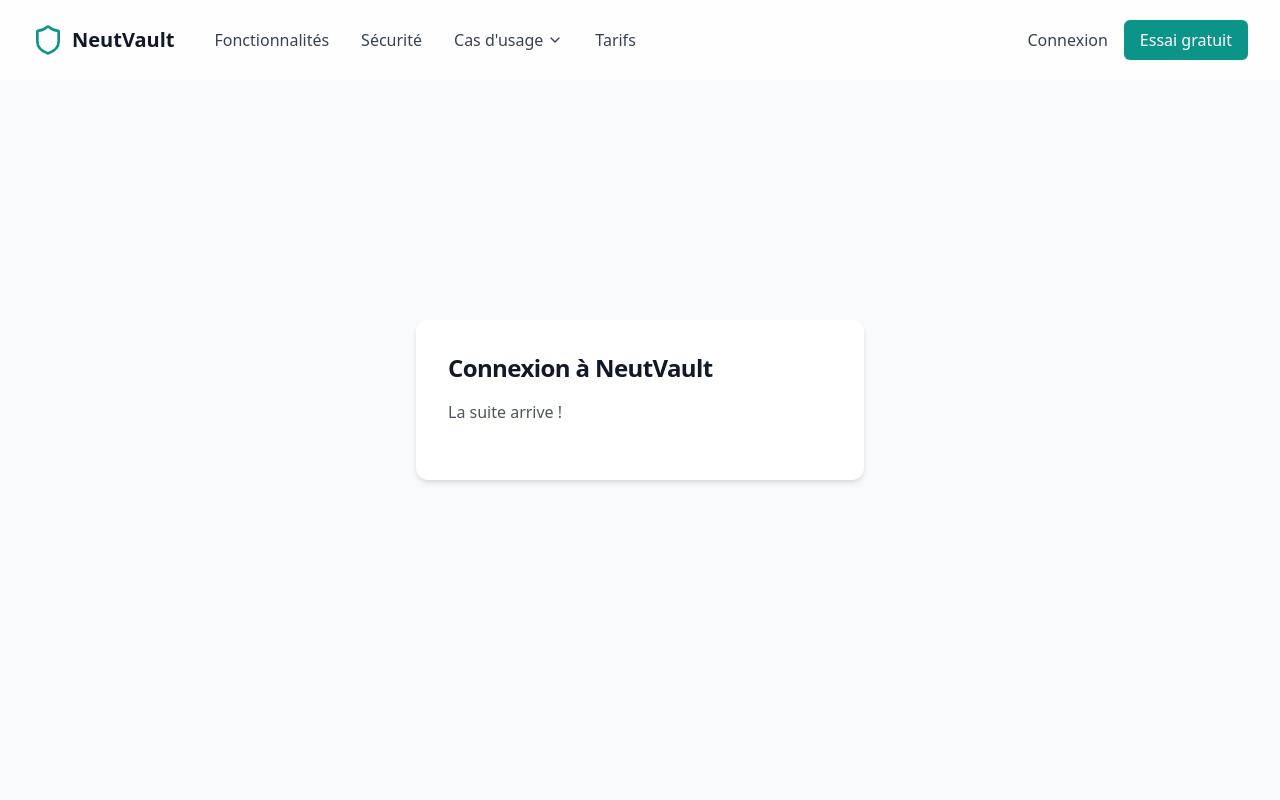
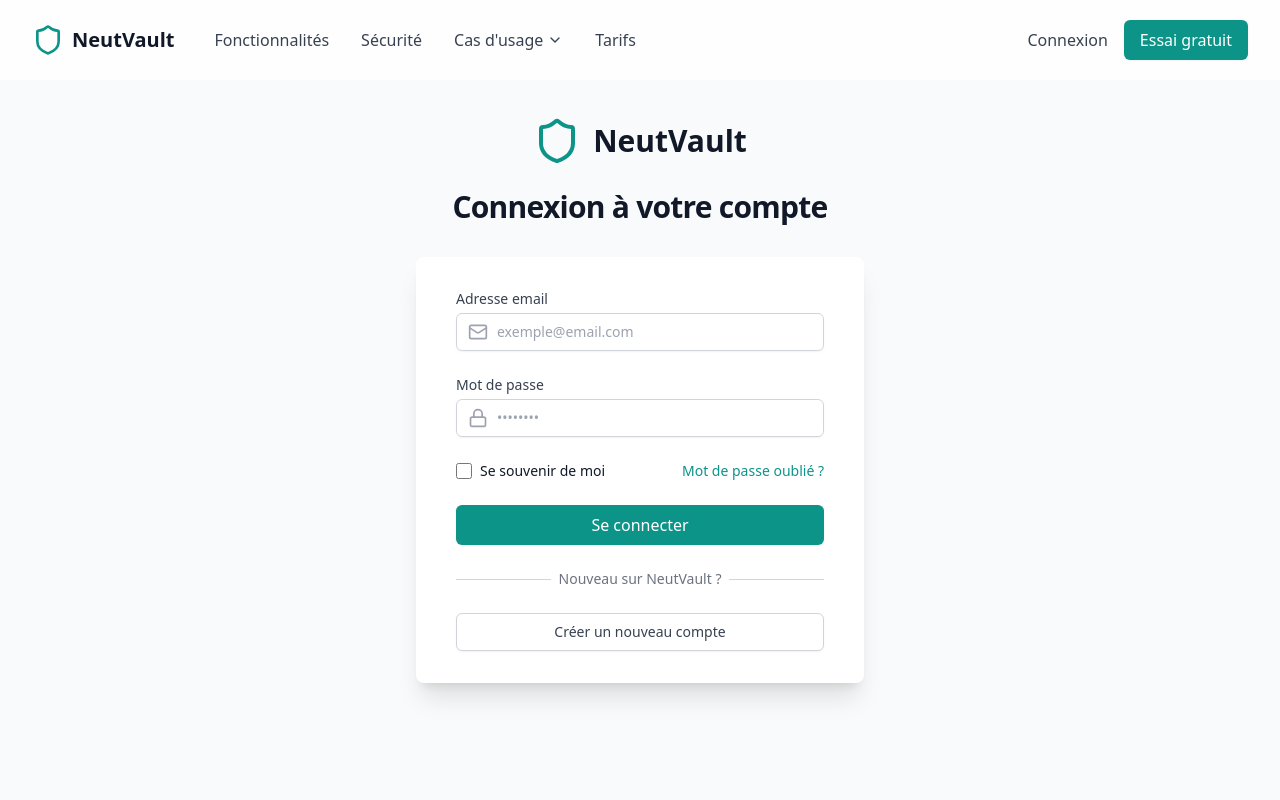
Before and after one commit to azarqane/Dataroom, a React (Vite) app: page /auth in a window 1280 px wide. Shown: the top 800 px of the page. Built offline with nearby package versions, Linux system fonts and the light colour scheme.

Commit message:
Création de la page d'authentification

```diff
--- a/src/pages/AuthPage.tsx
+++ b/src/pages/AuthPage.tsx
@@ -1,13 +1,190 @@
-import React from 'react';
+import React, { useState } from 'react';
+import { Button } from '../components/Button';
+import { Shield, Mail, Lock, User } from 'lucide-react';
 
 const AuthPage = () => {
+  const [isLogin, setIsLogin] = useState(true);
+  const [formData, setFormData] = useState({
+    email: '',
+    password: '',
+    confirmPassword: '',
+    name: ''
+  });
+
+  const handleSubmit = async (e: React.FormEvent) => {
+    e.preventDefault();
+    // La logique d'authentification sera ajoutée plus tard
+    console.log('Form submitted:', formData);
+  };
+
+  const handleInputChange = (e: React.ChangeEvent<HTMLInputElement>) => {
+    const { name, value } = e.target;
+    setFormData(prev => ({
+      ...prev,
+      [name]: value
+    }));
+  };
+
   return (
-    <section className="min-h-screen flex items-center justify-center bg-gray-50">
-      <div className="max-w-md w-full p-8 bg-white shadow-md rounded-xl">
-        <h1 className="text-2xl font-bold text-gray-900 mb-4">Connexion à NeutVault</h1>
-        <p className="text-gray-600 mb-6">La suite arrive !</p>
+    <div className="min-h-screen bg-gray-50 flex flex-col justify-center py-12 sm:px-6 lg:px-8">
+      <div className="sm:mx-auto sm:w-full sm:max-w-md">
+        <div className="flex justify-center">
+          <div className="flex items-center">
+            <Shield className="h-12 w-12 text-teal-600" />
+            <span className="ml-3 text-3xl font-bold text-gray-900">NeutVault</span>
+          </div>
+        </div>
+        <h2 className="mt-6 text-center text-3xl font-bold text-gray-900">
+          {isLogin ? 'Connexion à votre compte' : 'Créer un compte'}
+        </h2>
       </div>
-    </section>
+
+      <div className="mt-8 sm:mx-auto sm:w-full sm:max-w-md">
+        <div className="bg-white py-8 px-4 shadow-xl sm:rounded-lg sm:px-10">
+          <form className="space-y-6" onSubmit={handleSubmit}>
+            {!isLogin && (
+              <div>
+                <label htmlFor="name" className="block text-sm font-medium text-gray-700">
+                  Nom complet
+                </label>
+                <div className="mt-1 relative rounded-md shadow-sm">
+                  <div className="absolute inset-y-0 left-0 pl-3 flex items-center pointer-events-none">
+                    <User className="h-5 w-5 text-gray-400" />
+                  </div>
+                  <input
+                    id="name"
+                    name="name"
+                    type="text"
+                    required
+                    value={formData.name}
+                    onChange={handleInputChange}
+                    className="block w-full pl-10 pr-3 py-2 border border-gray-300 rounded-md focus:outline-none focus:ring-teal-500 focus:border-teal-500 sm:text-sm"
+                    placeholder="John Doe"
+                  />
+                </div>
+              </div>
+            )}
+
+            <div>
+              <label htmlFor="email" className="block text-sm font-medium text-gray-700">
+                Adresse email
+              </label>
+              <div className="mt-1 relative rounded-md shadow-sm">
+                <div className="absolute inset-y-0 left-0 pl-3 flex items-center pointer-events-none">
+                  <Mail className="h-5 w-5 text-gray-400" />
+                </div>
+                <input
+                  id="email"
+                  name="email"
+                  type="email"
+                  autoComplete="email"
+                  required
+                  value={formData.email}
+                  onChange={handleInputChange}
+                  className="block w-full pl-10 pr-3 py-2 border border-gray-300 rounded-md focus:outline-none focus:ring-teal-500 focus:border-teal-500 sm:text-sm"
+                  placeholder="exemple@email.com"
+                />
+              </div>
+            </div>
+
+            <div>
+              <label htmlFor="password" className="block text-sm font-medium text-gray-700">
+                Mot de passe
+              </label>
+              <div className="mt-1 relative rounded-md shadow-sm">
+                <div className="absolute inset-y-0 left-0 pl-3 flex items-center pointer-events-none">
+                  <Lock className="h-5 w-5 text-gray-400" />
+                </div>
+                <input
+                  id="password"
+                  name="password"
+                  type="password"
+                  autoComplete="current-password"
+                  required
+                  value={formData.password}
+                  onChange={handleInputChange}
+                  className="block w-full pl-10 pr-3 py-2 border border-gray-300 rounded-md focus:outline-none focus:ring-teal-500 focus:border-teal-500 sm:text-sm"
+                  placeholder="••••••••"
+                />
+              </div>
+            </div>
+
+            {!isLogin && (
+              <div>
+                <label htmlFor="confirmPassword" className="block text-sm font-medium text-gray-700">
+                  Confirmer le mot de passe
+                </label>
+                <div className="mt-1 relative rounded-md shadow-sm">
+                  <div className="absolute inset-y-0 left-0 pl-3 flex items-center pointer-events-none">
+                    <Lock className="h-5 w-5 text-gray-400" />
+                  </div>
+                  <input
+                    id="confirmPassword"
+                    name="confirmPassword"
+                    type="password"
+                    required
+                    value={formData.confirmPassword}
+                    onChange={handleInputChange}
+                    className="block w-full pl-10 pr-3 py-2 border border-gray-300 rounded-md focus:outline-none focus:ring-teal-500 focus:border-teal-500 sm:text-sm"
+                    placeholder="••••••••"
+                  />
+                </div>
+              </div>
+            )}
+
+            {isLogin && (
+              <div className="flex items-center justify-between">
+                <div className="flex items-center">
+                  <input
+                    id="remember-me"
+                    name="remember-me"
+                    type="checkbox"
+                    className="h-4 w-4 text-teal-600 focus:ring-teal-500 border-gray-300 rounded"
+                  />
+                  <label htmlFor="remember-me" className="ml-2 block text-sm text-gray-900">
+                    Se souvenir de moi
+                  </label>
+                </div>
+
+                <div className="text-sm">
+                  <a href="#" className="font-medium text-teal-600 hover:text-teal-500">
+                    Mot de passe oublié ?
+                  </a>
+                </div>
+              </div>
+            )}
+
+            <div>
+              <Button type="submit" variant="primary" className="w-full">
+                {isLogin ? 'Se connecter' : "S'inscrire"}
+              </Button>
+            </div>
+          </form>
+
+          <div className="mt-6">
+            <div className="relative">
+              <div className="absolute inset-0 flex items-center">
+                <div className="w-full border-t border-gray-300" />
+              </div>
+              <div className="relative flex justify-center text-sm">
+                <span className="px-2 bg-white text-gray-500">
+                  {isLogin ? 'Nouveau sur NeutVault ?' : 'Déjà un compte ?'}
+                </span>
+              </div>
+            </div>
+
+            <div className="mt-6">
+              <button
+                onClick={() => setIsLogin(!isLogin)}
+                className="w-full flex justify-center py-2 px-4 border border-gray-300 rounded-md shadow-sm text-sm font-medium text-gray-700 bg-white hover:bg-gray-50 focus:outline-none focus:ring-2 focus:ring-offset-2 focus:ring-teal-500"
+              >
+                {isLogin ? 'Créer un nouveau compte' : 'Se connecter'}
+              </button>
+            </div>
+          </div>
+        </div>
+      </div>
+    </div>
   );
 };
 
```
